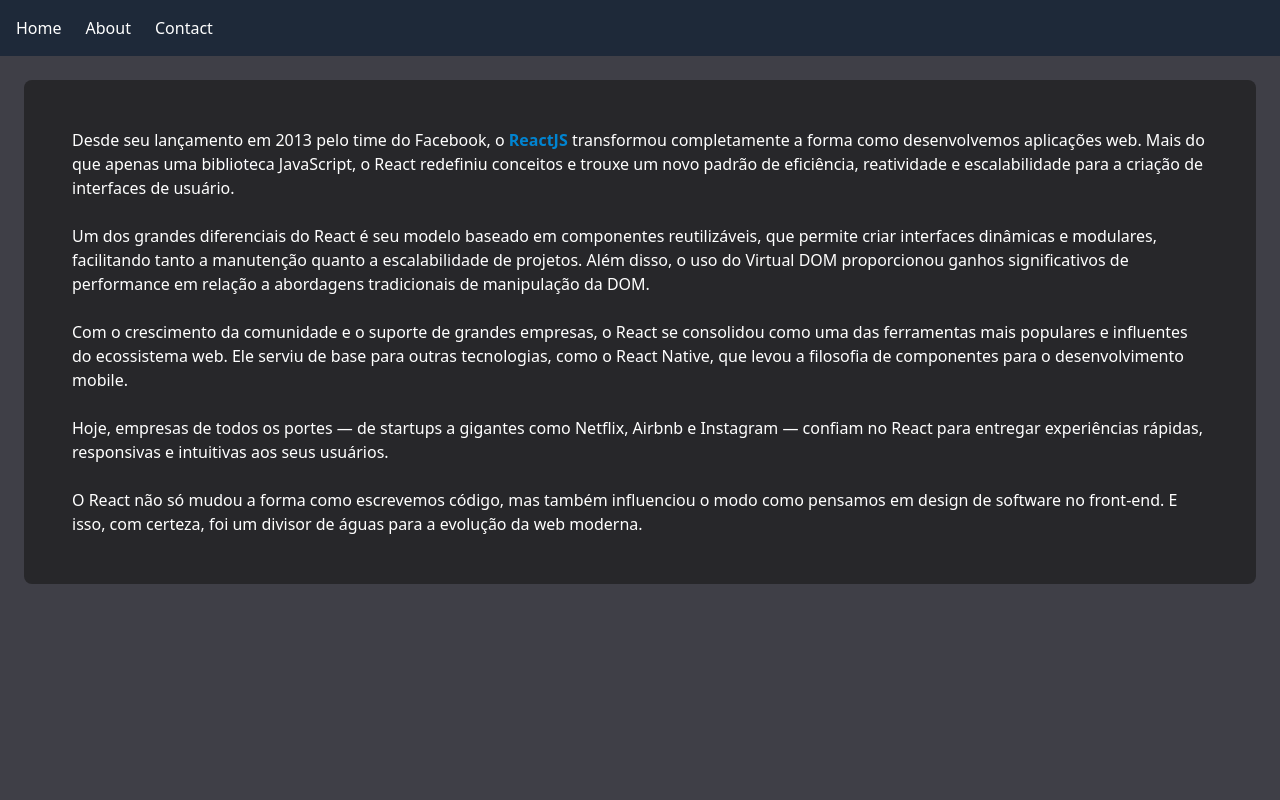
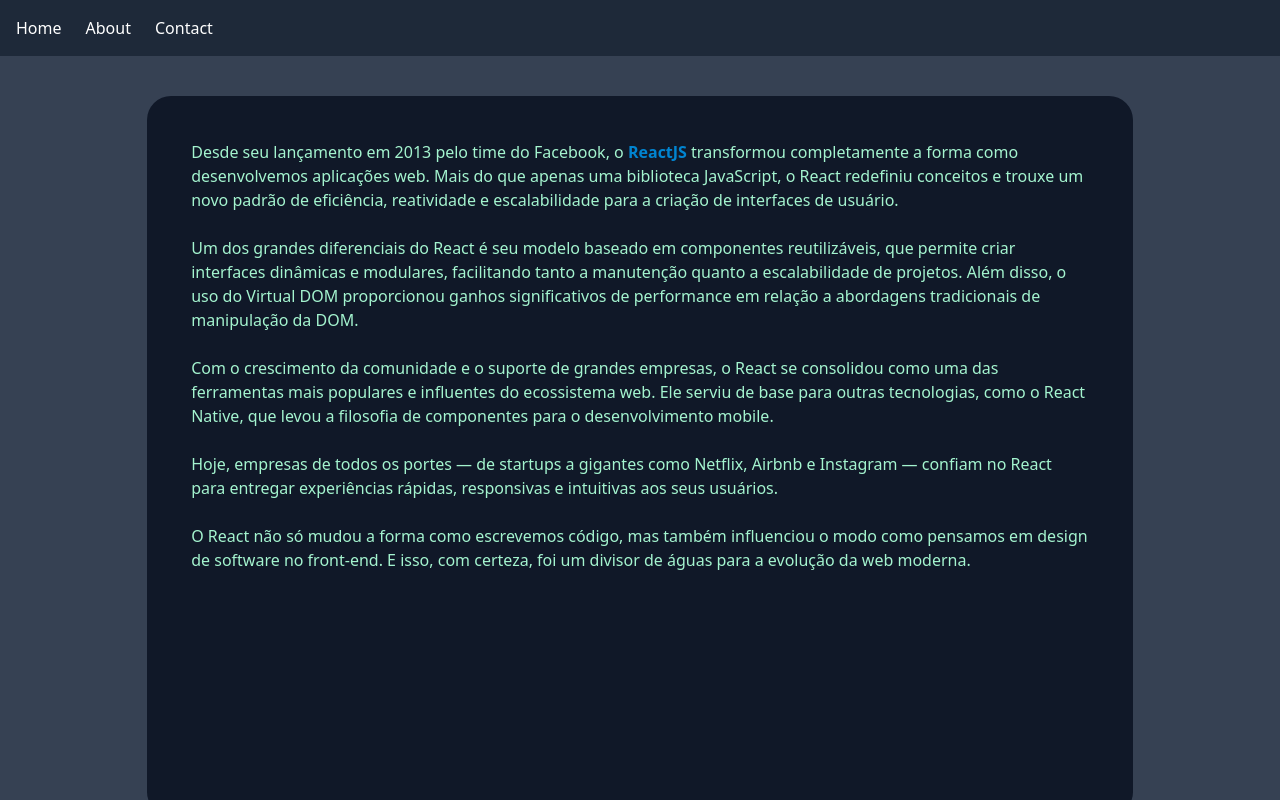
Before and after one commit to Fsp30/Multi-pages-with-React, a React (Vite) app in the folder app/: page / in a window 1280 px wide. Built offline with nearby package versions, Linux system fonts and the light colour scheme; the HTML template or start-up script is replaced by a standard one.

Commit message:
Otimizando o Home (1.0.2)

```diff
--- a/app/src/pages/Home.tsx
+++ b/app/src/pages/Home.tsx
@@ -1,18 +1,15 @@
 export default function Home() {
         return (
 
-                <div className="bg-zinc-700 min-h-dvh p-6 overflow-auto">
-                <div className='overflow-auto'>
-                <div className="bg-zinc-800 h-full max-h-full overflow-auto text-white p-6 rounded-lg">
-
-                                <p className="m-6">Desde seu lançamento em 2013 pelo time do Facebook, o <span className="text-sky-600 font-bold">ReactJS</span> transformou completamente a forma como desenvolvemos aplicações web. Mais do que apenas uma biblioteca JavaScript, o React redefiniu conceitos e trouxe um novo padrão de eficiência, reatividade e escalabilidade para a criação de interfaces de usuário.</p>
+                <div className="h-screen flex justify-center            items-center bg-gray-700 p-6">
+                        <div className="h-[90vh] w-4/5 overflow-y-auto bg-gray-900 p-5 text-emerald-200 rounded-3xl ">
+                              <p className="m-6">Desde seu lançamento em 2013 pelo time do Facebook, o <span className="text-sky-600 font-bold decoration-sky-400">ReactJS</span> transformou completamente a forma como desenvolvemos aplicações web. Mais do que apenas uma biblioteca JavaScript, o React redefiniu conceitos e trouxe um novo padrão de eficiência, reatividade e escalabilidade para a criação de interfaces de usuário.</p>
                                 <p className="m-6">Um dos grandes diferenciais do React é seu modelo baseado em componentes reutilizáveis, que permite criar interfaces dinâmicas e modulares, facilitando tanto a manutenção quanto a escalabilidade de projetos. Além disso, o uso do Virtual DOM proporcionou ganhos significativos de performance em relação a abordagens tradicionais de manipulação da DOM.</p>
                                 <p className="m-6">Com o crescimento da comunidade e o suporte de grandes empresas, o React se consolidou como uma das ferramentas mais populares e influentes do ecossistema web. Ele serviu de base para outras tecnologias, como o React Native, que levou a filosofia de componentes para o desenvolvimento mobile.</p>
                                 <p className="m-6">Hoje, empresas de todos os portes — de startups a gigantes como Netflix, Airbnb e Instagram — confiam no React para entregar experiências rápidas, responsivas e intuitivas aos seus usuários.</p>
                                 <p className="m-6">O React não só mudou a forma como escrevemos código, mas também influenciou o modo como pensamos em design de software no front-end. E isso, com certeza, foi um divisor de águas para a evolução da web moderna.</p>
+                        </div>
+                </div>
 
-                        </div>
-                  </div>
-                </div>
         )
       }
```
